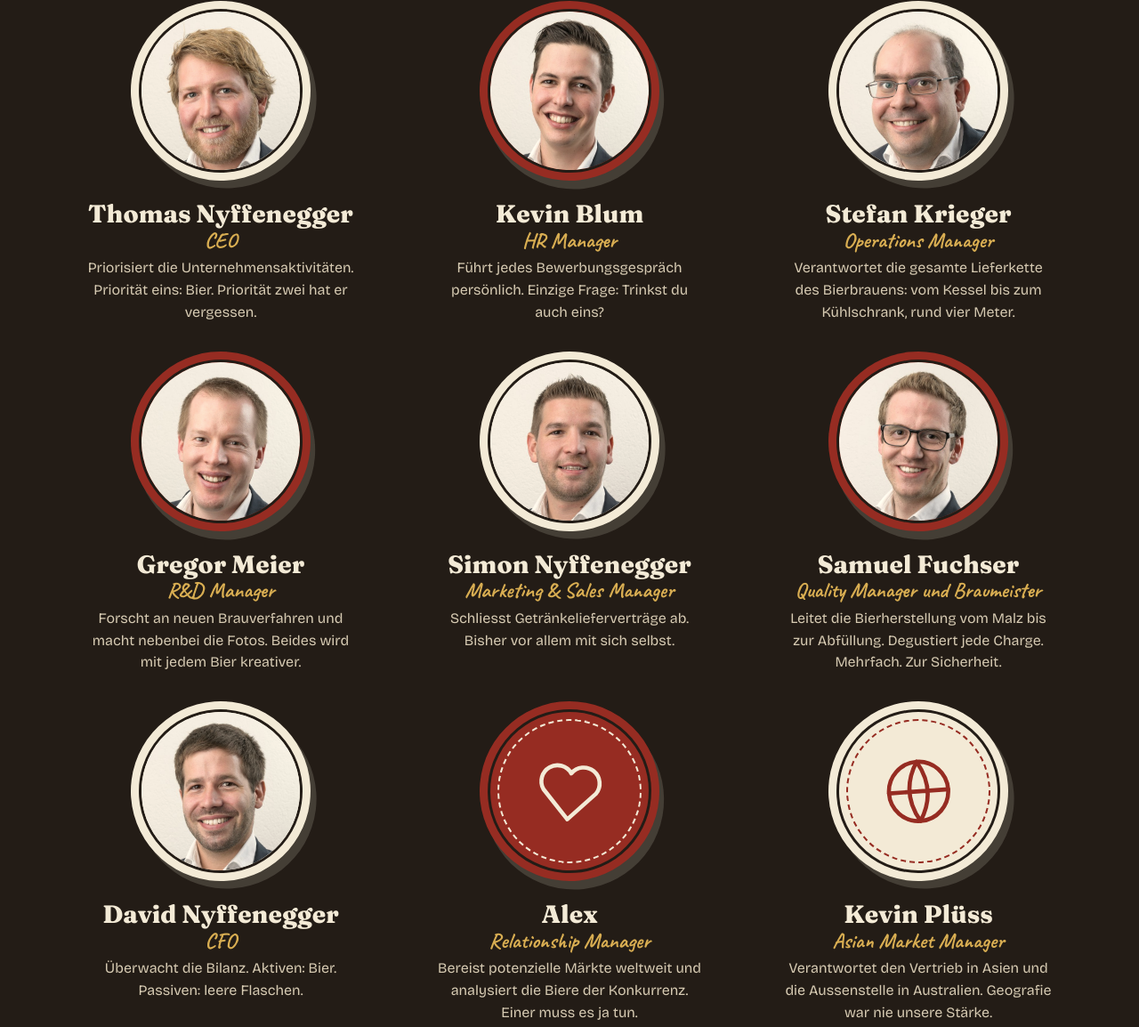
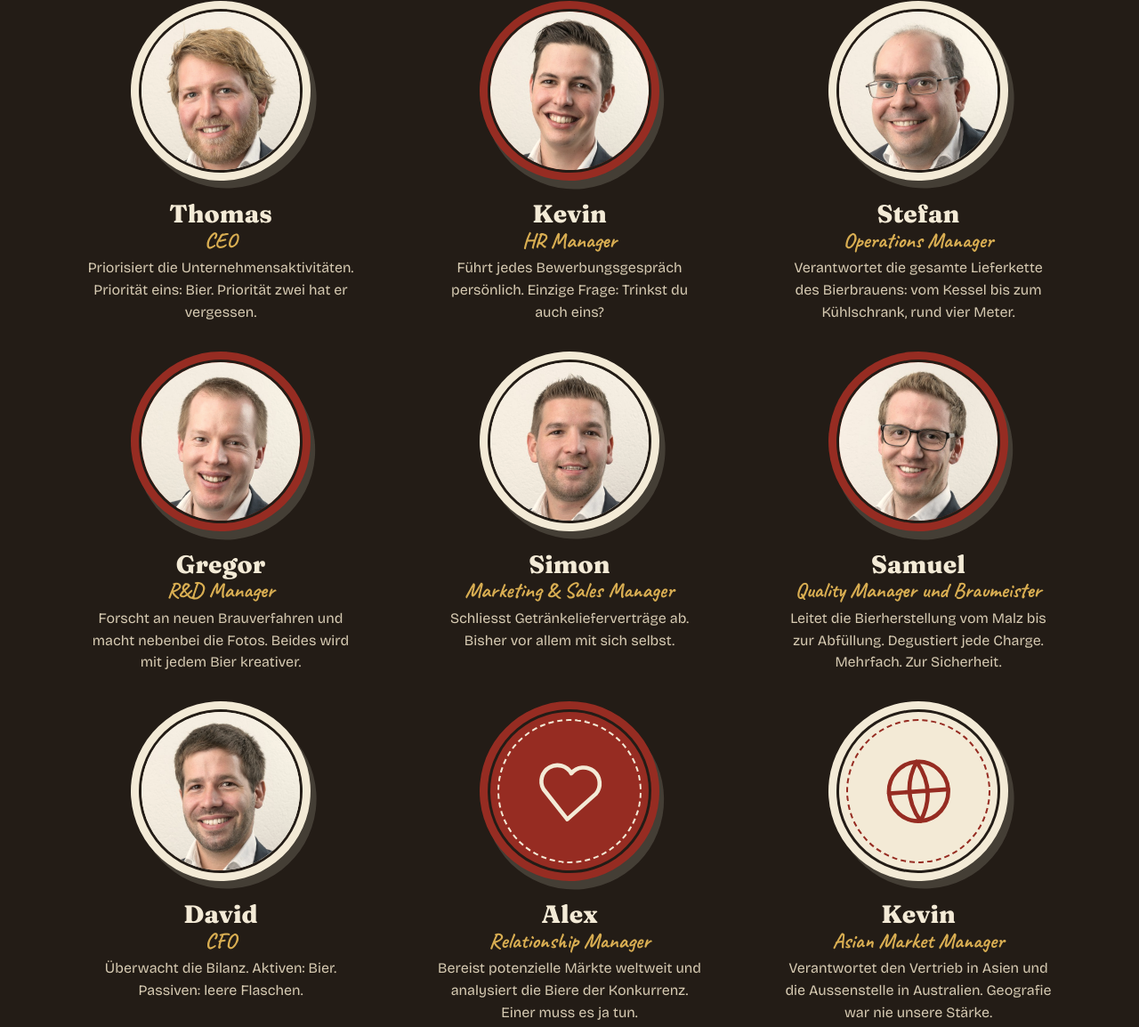
Before and after one commit to thomasjnyffenegger/malzheimer, a plain HTML site: page index.html in a window 1280 px wide. Shown: the part 3535-4689 px from the top of the page at 89% size. Drawn offline with nearby package versions, Linux system fonts and the light colour scheme.

Commit message:
Crew nur mit Vornamen
Co-Authored-By: Claude Opus 5.5 <noreply@anthropic.com>
Claude-Session: https://claude.ai/code/session_01QTV15Yb6YsBUu7xkddffCW

```diff
--- a/index.html
+++ b/index.html
@@ -429,17 +429,17 @@ main img{filter:sepia(.22) saturate(.92)}
 /* Die Crew: Name, Porträt (Datei im Ordner fotos, leer = Zeichnung), Titel, Spruch und Bierdeckel-Zeichnung.
    Stimmt ein Foto nicht, einfach die foto-Einträge zwischen den Personen tauschen. */
 var CREW = [
-  {name:"Thomas Nyffenegger", foto:"portrait-7.jpg", rolle:"CEO", text:"Priorisiert die Unternehmensaktivitäten. Priorität eins: Bier. Priorität zwei hat er vergessen.", bild:"krone"},
-  {name:"Kevin Blum", foto:"portrait-1.jpg", rolle:"HR Manager", text:"Führt jedes Bewerbungsgespräch persönlich. Einzige Frage: Trinkst du auch eins?", bild:"kopf"},
-  {name:"Stefan Krieger", foto:"portrait-8.jpg", rolle:"Operations Manager", text:"Verantwortet die gesamte Lieferkette des Bierbrauens: vom Kessel bis zum Kühlschrank, rund vier Meter.", bild:"kessel"},
-  {name:"Gregor Meier", foto:"portrait-2.jpg", rolle:"R&D Manager", text:"Forscht an neuen Brauverfahren und macht nebenbei die Fotos. Beides wird mit jedem Bier kreativer.", bild:"birne"},
-  {name:"Simon Nyffenegger", foto:"portrait-5.jpg", rolle:"Marketing & Sales Manager", text:"Schliesst Getränkelieferverträge ab. Bisher vor allem mit sich selbst.", bild:"megafon"},
-  {name:"Samuel Fuchser", foto:"portrait-4.jpg", rolle:"Quality Manager und Braumeister", text:"Leitet die Bierherstellung vom Malz bis zur Abfüllung. Degustiert jede Charge. Mehrfach. Zur Sicherheit.", bild:"glas"},
-  {name:"David Nyffenegger", foto:"portrait-6.jpg", rolle:"CFO", text:"Überwacht die Bilanz. Aktiven: Bier. Passiven: leere Flaschen.", bild:"muenze"},
+  {name:"Thomas", foto:"portrait-7.jpg", rolle:"CEO", text:"Priorisiert die Unternehmensaktivitäten. Priorität eins: Bier. Priorität zwei hat er vergessen.", bild:"krone"},
+  {name:"Kevin", foto:"portrait-1.jpg", rolle:"HR Manager", text:"Führt jedes Bewerbungsgespräch persönlich. Einzige Frage: Trinkst du auch eins?", bild:"kopf"},
+  {name:"Stefan", foto:"portrait-8.jpg", rolle:"Operations Manager", text:"Verantwortet die gesamte Lieferkette des Bierbrauens: vom Kessel bis zum Kühlschrank, rund vier Meter.", bild:"kessel"},
+  {name:"Gregor", foto:"portrait-2.jpg", rolle:"R&D Manager", text:"Forscht an neuen Brauverfahren und macht nebenbei die Fotos. Beides wird mit jedem Bier kreativer.", bild:"birne"},
+  {name:"Simon", foto:"portrait-5.jpg", rolle:"Marketing & Sales Manager", text:"Schliesst Getränkelieferverträge ab. Bisher vor allem mit sich selbst.", bild:"megafon"},
+  {name:"Samuel", foto:"portrait-4.jpg", rolle:"Quality Manager und Braumeister", text:"Leitet die Bierherstellung vom Malz bis zur Abfüllung. Degustiert jede Charge. Mehrfach. Zur Sicherheit.", bild:"glas"},
+  {name:"David", foto:"portrait-6.jpg", rolle:"CFO", text:"Überwacht die Bilanz. Aktiven: Bier. Passiven: leere Flaschen.", bild:"muenze"},
   {name:"Alex", foto:"", rolle:"Relationship Manager", text:"Bereist potenzielle Märkte weltweit und analysiert die Biere der Konkurrenz. Einer muss es ja tun.", bild:"herz"},
-  {name:"Kevin Plüss", foto:"", rolle:"Asian Market Manager", text:"Verantwortet den Vertrieb in Asien und die Aussenstelle in Australien. Geografie war nie unsere Stärke.", bild:"globus"},
-  {name:"Daniel Nyffenegger", foto:"portrait-daniel.jpg", rolle:"Allrounder und Alleskönner", text:"Kann alles, macht alles und weiss am Ende als Einziger noch, wo alles steht.", bild:"flasche"},
-  {name:"Ernst Nyffenegger", foto:"portrait-ernst.jpg", rolle:"Aktuar", text:"Führt das Protokoll. Dank ihm wissen wir, was wir beschlossen haben. Theoretisch.", bild:"etikette"}
+  {name:"Kevin", foto:"", rolle:"Asian Market Manager", text:"Verantwortet den Vertrieb in Asien und die Aussenstelle in Australien. Geografie war nie unsere Stärke.", bild:"globus"},
+  {name:"Daniel", foto:"portrait-daniel.jpg", rolle:"Allrounder und Alleskönner", text:"Kann alles, macht alles und weiss am Ende als Einziger noch, wo alles steht.", bild:"flasche"},
+  {name:"Ernst", foto:"portrait-ernst.jpg", rolle:"Aktuar", text:"Führt das Protokoll. Dank ihm wissen wir, was wir beschlossen haben. Theoretisch.", bild:"etikette"}
 ];
 var FOTOS = [
   {t:"Prost! Von links: Thomas, Gregor, Stefan, David, Simon, Kevin und Alex", d:"prost", gross:true},
```
